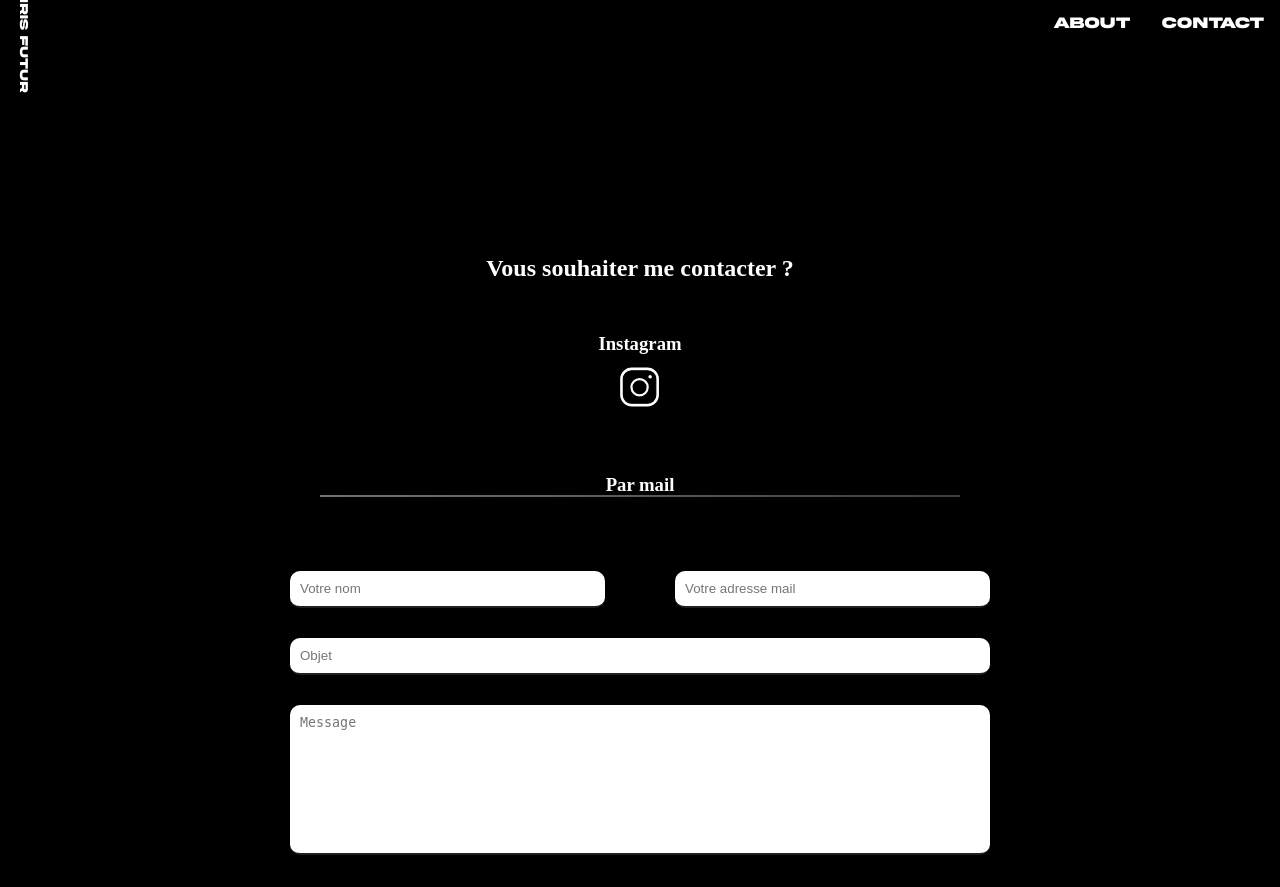
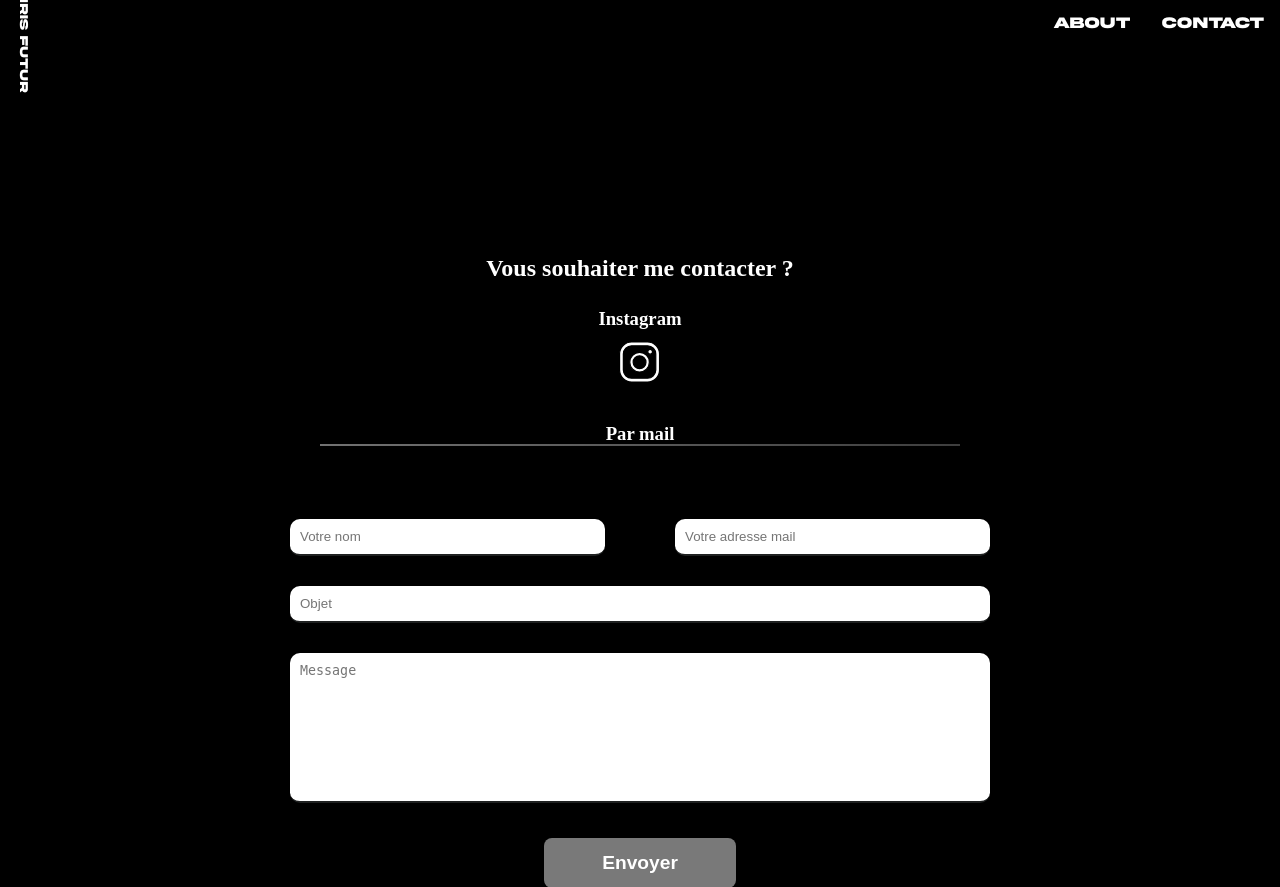
Before and after one commit to HugoKD/studio_vitrine, a Django app: page /contact/ in a window 1280 px wide. Shown: the part 17-904 px from the top of the page. Run offline with Django 4.2, Linux system fonts and the light colour scheme.

Commit message:
finitions

```diff
--- a/studio_vitrine/static/studio_vitrine/css/contact.css
+++ b/studio_vitrine/static/studio_vitrine/css/contact.css
@@ -121,7 +121,7 @@ svg {
 }
 
 #contact .insta {
-    margin: 4% 0;
+    margin: 2% 0;
     display: block;
     color: white;
 }
```
